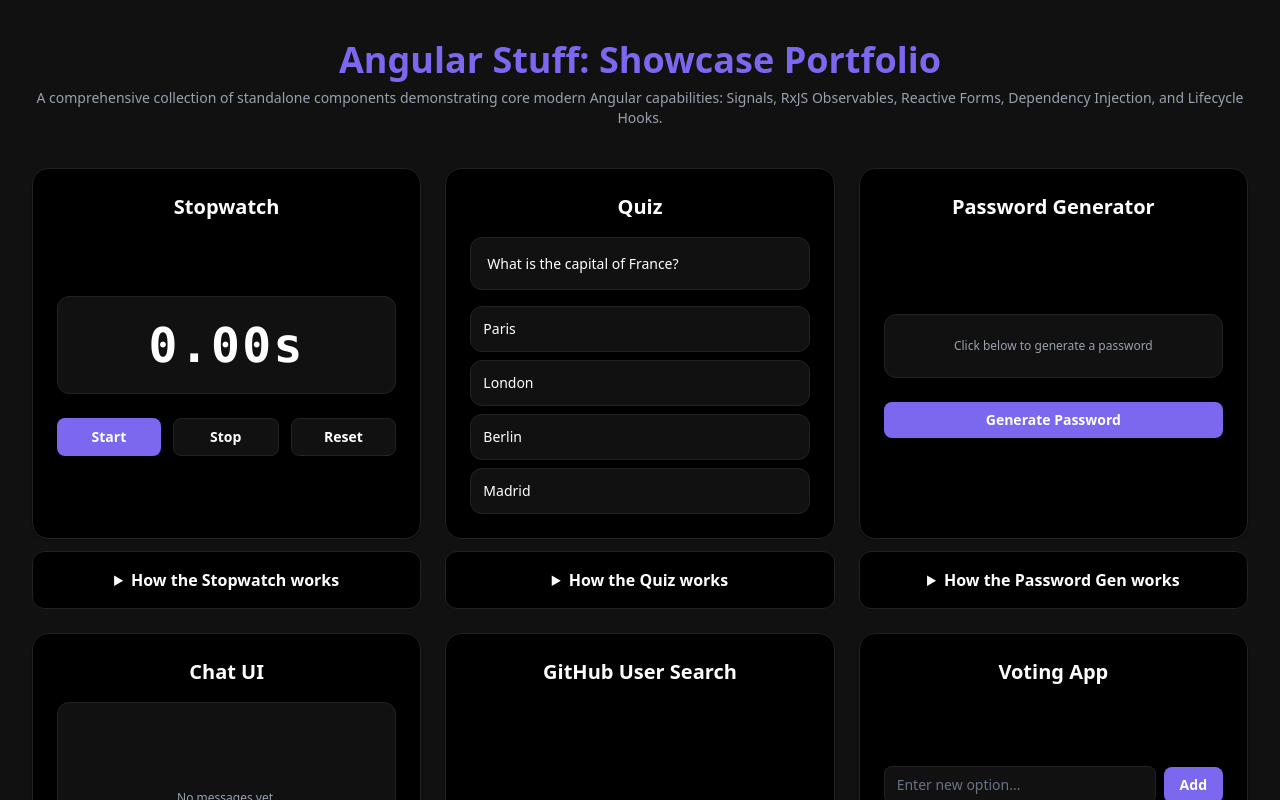
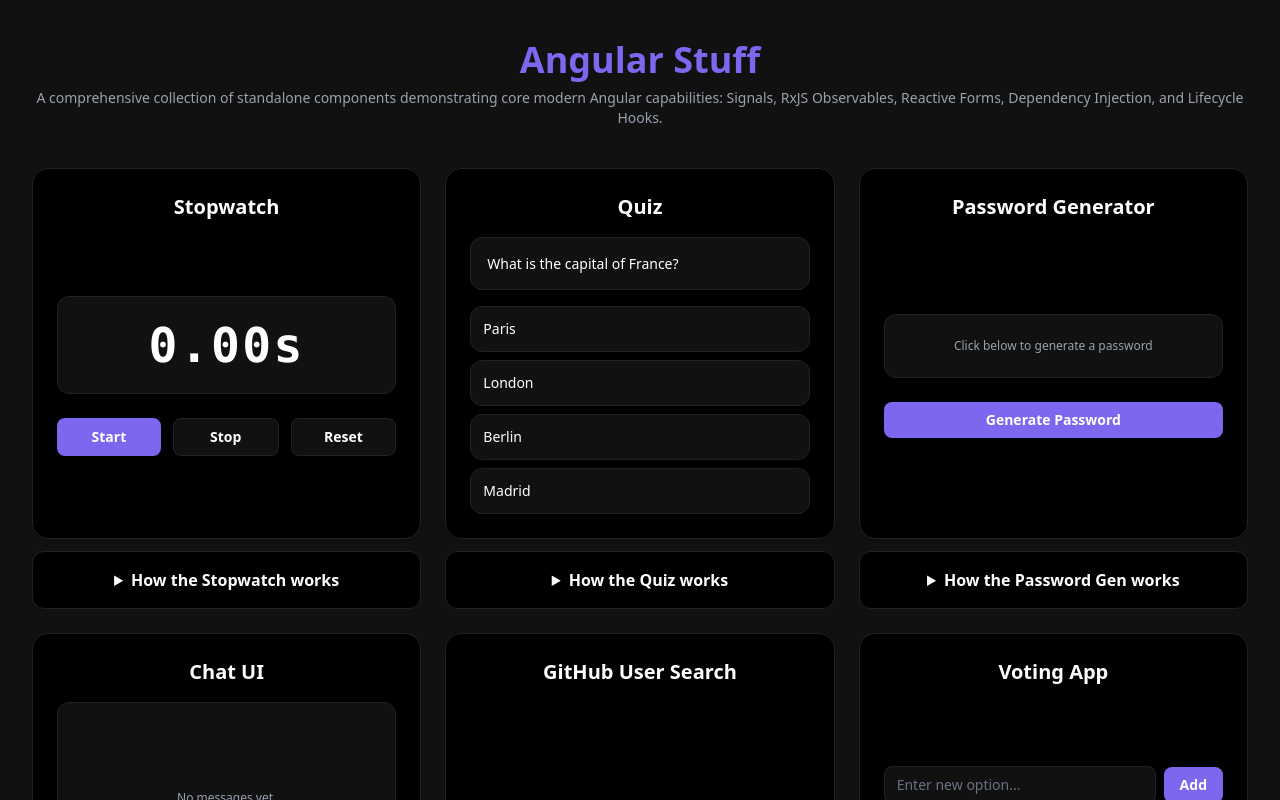
Before and after one commit to alex-papineau/angular-stuff, an Angular app: page / in a window 1280 px wide. Shown: the top 800 px of the page. Built offline with nearby package versions, Linux system fonts and the light colour scheme.

Commit message:
docs: rephrase form validation details

```diff
--- a/src/app/app.html
+++ b/src/app/app.html
@@ -1,6 +1,6 @@
 <div class="max-w-7xl mx-auto px-4 sm:px-6 lg:px-8 py-10">
     <header class="text-center mb-10">
-        <h1 class="text-4xl font-bold">Angular Stuff: Showcase Portfolio</h1>
+        <h1 class="text-4xl font-bold">Angular Stuff</h1>
         <p class="text-sm text-gray-400 mt-2">A comprehensive collection of standalone components demonstrating core modern Angular capabilities: Signals, RxJS Observables, Reactive Forms, Dependency Injection, and Lifecycle Hooks.</p>
     </header>
 
@@ -134,7 +134,7 @@
                 <p class="mt-2 text-sm text-gray-300">
                     Demonstrates enterprise <strong>Reactive Forms</strong> using <code>FormBuilder</code>, <code>FormGroup</code>, and <code>Validators</code>.
                     Validation rules (required, minLength, email, requiredTrue) remain strictly encapsulated in TypeScript rather than the template.
-                    Validation messages render dynamically only when controls are <code>dirty</code> or <code>touched</code> to ensure a clean user experience.
+                    Validation messages render dynamically only after the user has interacted with or modified the fields to ensure a clean user experience.
                     A custom cross-field group validator (<code>passwordMatchValidator</code>) validates that password and confirm password fields match in real-time before submission.
                 </p>
             </details>
```
